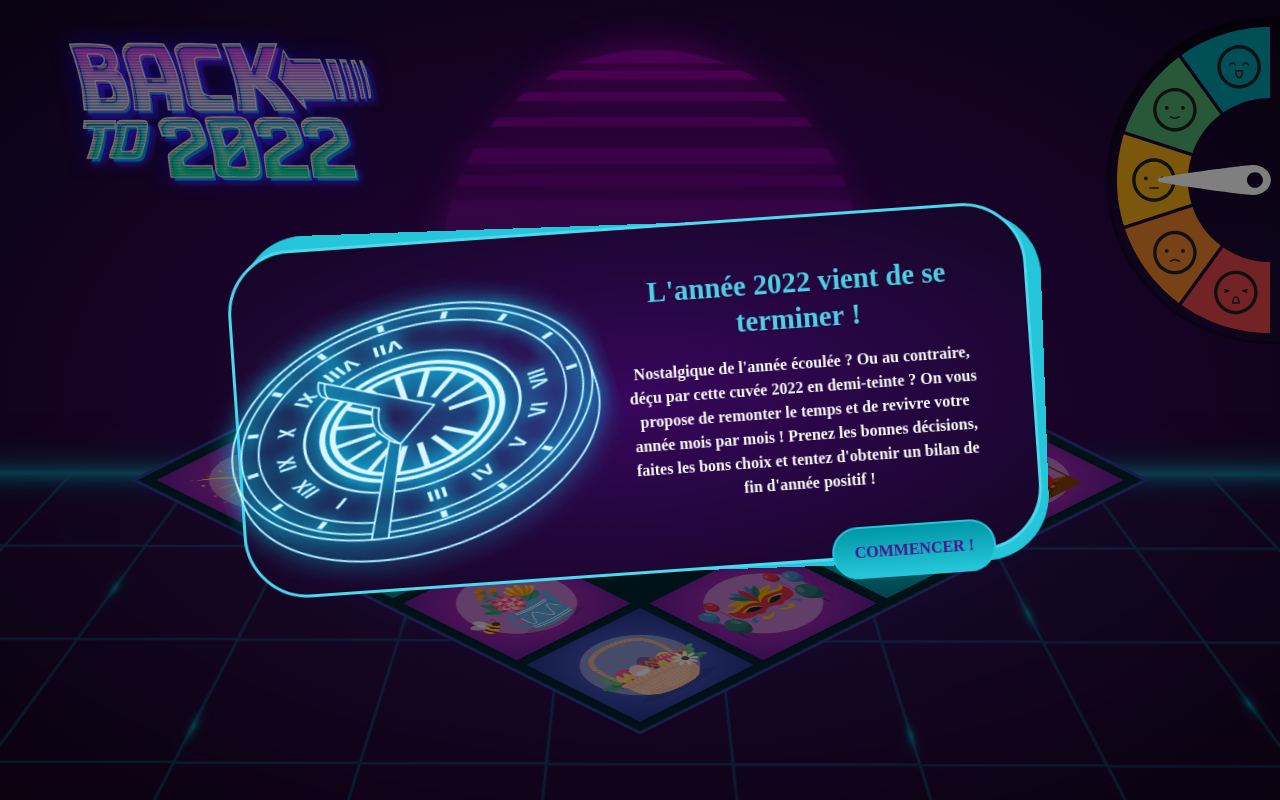
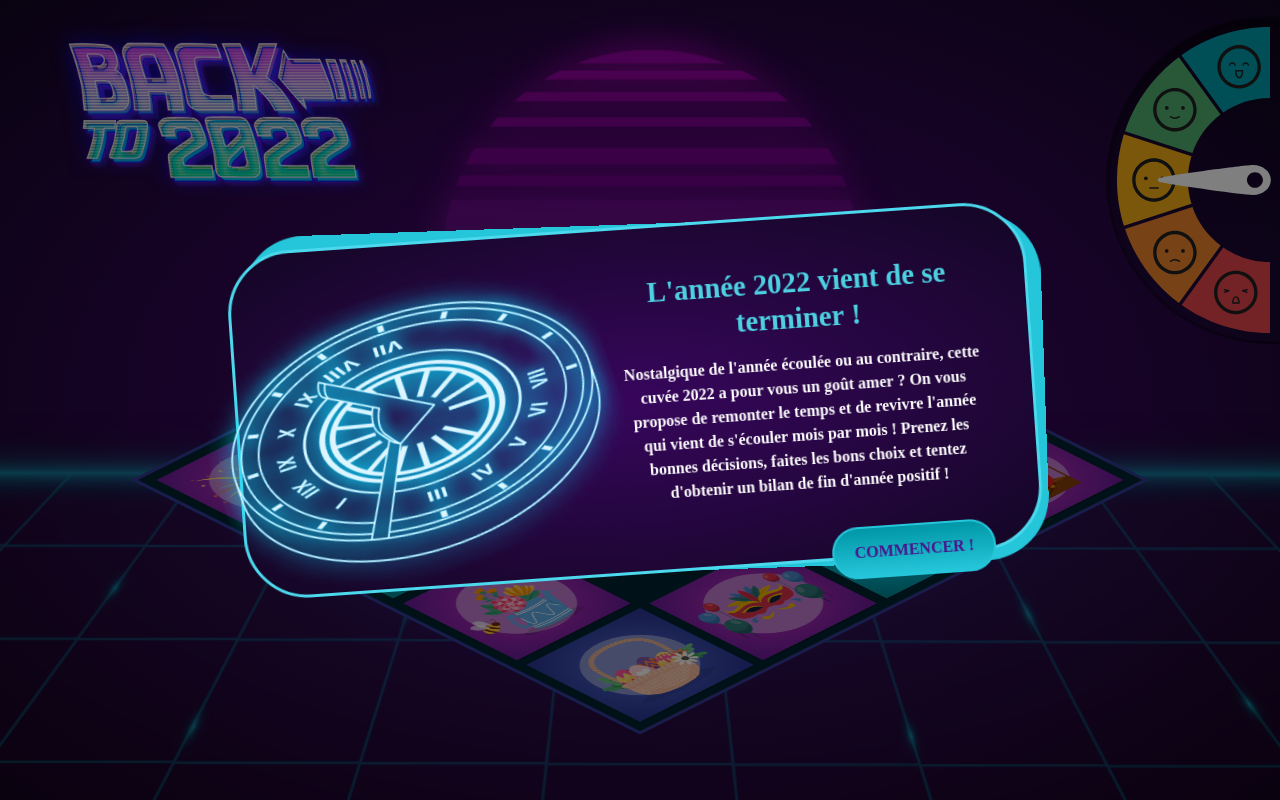
Before and after one commit to ginifizz/back-to-2022, a React (Create React App) app: page / in a window 1280 px wide. Built offline with nearby package versions, Linux system fonts and the light colour scheme; a web font is replaced by a local one.

Commit message:
fix: review

```diff
--- a/src/components/Board.tsx
+++ b/src/components/Board.tsx
@@ -40,7 +40,6 @@ const useStyles = (position: number) =>
       "@media (orientation: portrait)": {
         width: "60vh",
         height: "60vh",
-        top: "50%",
       },
     },
   }));
--- a/src/components/CaseModal.tsx
+++ b/src/components/CaseModal.tsx
@@ -61,6 +61,9 @@ const useStyles = (color: any) =>
       left: "45%",
       transform: "translateX(-50%)",
       minWidth: "80%",
+      [theme.breakpoints.down("sm")]: {
+        left: "50%",
+      },
       "&::before": {
         content: '""',
         position: "absolute",
@@ -161,6 +164,7 @@ const useStyles = (color: any) =>
       zIndex: -1,
       [theme.breakpoints.down("sm")]: {
         borderWidth: "5px",
+        left: "50%",
       },
     },
     image: {
@@ -177,7 +181,7 @@ const useStyles = (color: any) =>
         flexDirection: "row",
         "@media (orientation: portrait)": {
           flexDirection: "column",
-          width: "100%"
+          width: "100%",
         },
       },
     },
@@ -185,8 +189,8 @@ const useStyles = (color: any) =>
       textAlign: "center",
       maxWidth: "80%",
       margin: "auto",
-      padding: "20px 0px"
-    }
+      padding: "20px 0px",
+    },
   }));
 
 const emptyCase = {
--- a/src/components/ResultModal.tsx
+++ b/src/components/ResultModal.tsx
@@ -196,7 +196,7 @@ const ResultModal: React.ComponentType<Omit<DialogProps, "open">> = (props) => {
       .replace(/\s:/gi, "&nbsp;:")
       .replace(/\s\?/gi, "&nbsp;?");
 
-  const URL = "https://back-to-2022.vercel.app";
+  const URL = "https://back-to-2022.les-tilleuls.coop";
 
   return (
     <GameModal
@@ -259,10 +259,7 @@ const ResultModal: React.ComponentType<Omit<DialogProps, "open">> = (props) => {
           <Box display="flex" flexDirection="row" alignItems="center">
             <FacebookShareButton
               url={URL}
-              quote="Nostalgique de l'année écoulée ? Les-Tilleuls.coop vous propose de remonter
-            le temps et de revivre votre année mois par mois ! Prenez les
-            bonnes décisions, faites les bons choix et tentez d'obtenir un bilan
-            de fin d'année positif."
+              quote="Nostalgique de l'année écoulée ? Les-Tilleuls.coop vous propose de remonter le temps et de revivre l'année qui vient de s'écouler ! Prenez les bonnes décisions et tentez d'obtenir un bilan de fin d'année positif !"
             >
               <img
                 className={classes.shareButton}
@@ -272,10 +269,7 @@ const ResultModal: React.ComponentType<Omit<DialogProps, "open">> = (props) => {
             </FacebookShareButton>
             <TwitterShareButton
               url={URL}
-              title="Nostalgique de l'année écoulée ? @coopTilleuls vous propose de remonter
-            le temps et de revivre votre année mois par mois ! Prenez les
-            bonnes décisions, faites les bons choix et tentez d'obtenir un bilan
-            de fin d'année positif."
+              title="Nostalgique de l'année écoulée ? @coopTilleuls vous propose de remonter le temps et de revivre l'année qui vient de s'écouler ! Prenez les bonnes décisions et tentez d'obtenir un bilan de fin d'année positif !"
             >
               <img
                 className={classes.shareButton}
@@ -286,10 +280,7 @@ const ResultModal: React.ComponentType<Omit<DialogProps, "open">> = (props) => {
             <LinkedinShareButton
               url={URL}
               title="Back to 2022"
-              summary="Nostalgique de l'année écoulée ? Les-Tilleuls.coop vous propose de remonter
-            le temps et de revivre votre année mois par mois ! Prenez les
-            bonnes décisions, faites les bons choix et tentez d'obtenir un bilan
-            de fin d'année positif."
+              summary="Nostalgique de l'année écoulée ? Les-Tilleuls.coop vous propose de remonter le temps et de revivre l'année qui vient de s'écouler ! Prenez les bonnes décisions et tentez d'obtenir un bilan de fin d'année positif !"
             >
               <img
                 className={classes.shareButton}
@@ -302,10 +293,7 @@ const ResultModal: React.ComponentType<Omit<DialogProps, "open">> = (props) => {
                 className={classes.mastodonButton}
                 dangerouslySetInnerHTML={{
                   __html: `<share-on-mastodon share_title="Back to 2022"
-                   share_description="Nostalgique de l'année écoulée ? Les-Tilleuls.coop vous propose de remonter
-            le temps et de revivre votre année mois par mois ! Prenez les
-            bonnes décisions, faites les bons choix et tentez d'obtenir un bilan
-            de fin d'année positif." modal_heading="Veuillez renseigner votre instance" modal_text="Comme Mastodon possède de nombreux serveurs, nous devons savoir sur laquelle vous souhaitez envoyer votre message." share_text="Partager"
+                   share_description="Nostalgique de l'année écoulée ? Les-Tilleuls.coop vous propose de remonter le temps et de revivre l'année qui vient de s'écouler ! Prenez les bonnes décisions et tentez d'obtenir un bilan de fin d'année positif !" modal_heading="Veuillez renseigner votre instance" modal_text="Comme Mastodon possède de nombreux serveurs, nous devons savoir sur laquelle vous souhaitez envoyer votre message." share_text="Partager"
 </share-on-mastodon>`,
                 }}
               />
--- a/src/components/StartModal.tsx
+++ b/src/components/StartModal.tsx
@@ -87,14 +87,20 @@ const StartModal: React.ComponentType<StartModalProps> = ({onClose, ...props}) =
           fontWeight="fontWeightBold"
         >
           <Box pb={2}>
-            <Typography align="center" variant="h4" component="h1" color="inherit" className={classes.intro}>
+            <Typography
+              align="center"
+              variant="h4"
+              component="h1"
+              color="inherit"
+              className={classes.intro}
+            >
               L'année 2022 vient de se terminer&nbsp;!
             </Typography>
           </Box>
           <Typography align="center" variant="body1" color="textPrimary">
-            Nostalgique de l'année écoulée&nbsp;? Ou au contraire, déçu par
-            cette cuvée 2022 en demi-teinte&nbsp;? On vous propose de remonter
-            le temps et de revivre votre année mois par mois&nbsp;! Prenez les
+            Nostalgique de l'année écoulée ou au contraire, cette cuvée 2022 a
+            pour vous un goût amer&nbsp;? On vous propose de remonter le temps et de
+            revivre l'année qui vient de s'écouler mois par mois&nbsp;! Prenez les
             bonnes décisions, faites les bons choix et tentez d'obtenir un bilan
             de fin d'année positif&nbsp;!
           </Typography>
--- a/src/data/game.json
+++ b/src/data/game.json
@@ -325,7 +325,7 @@
     "answers": [
       {
         "title": "Une petite boîte en bois, un peu abîmée mais jolie, que le vendeur n’arrive plus à ouvrir.",
-        "result": "En rentrant chez vous, vous forcez un peu la serrure et découvrez une collection impressionnante de cartes Pokemon très rares : vous allez pouvoir les revendre à prix d’or !",
+        "result": "En rentrant chez vous, vous forcez un peu la serrure et découvrez une collection impressionnante de cartes Pokémon très rares : vous allez pouvoir les revendre à prix d’or !",
         "score": 10
       },
       {
@@ -436,14 +436,14 @@
     "mainText": "Pour vos tenues, vous aimez plutôt :",
     "answers": [
       {
+        "title": "L'orange fluo, c’est discret l’orange fluo.",
+        "result": "Ce week-end, c'est l'ouverture de la chasse. Vous prenant pour l'un deux, un groupe de chasseurs vous offre une 8.6 et un bout de saucisson. Vous vous prendrez peut-être la balle d'un confrère, mais au moins vous aurez l'estomac rempli.",
+        "score": 10
+      },
+      {
         "title": "Le bleu, c'est bien le bleu.",
         "result": "Aïe ! Ce week-end, c'est l'ouverture de la chasse et le bleu est sans doute trop proche de la couleur des sangliers...",
         "score": -10
-      },
-      {
-        "title": "L'orange fluo, c’est discret l’orange fluo.",
-        "result": "Ce week-end, c'est l'ouverture de la chasse. Vous prenant pour l'un deux, un groupe de chasseurs vous offre une 8.6 et un bout de saucisson. Vous vous prendrez peut-être la balle d'un confrère, mais au moins vous aurez l'estomac rempli.",
-        "score": 10
       }
     ]
   },
@@ -452,14 +452,14 @@
     "mainText": "Après un énième clic sur le bouton “Tweeter“ à l'instant où vous veniez de détecter une faute dans le message que vous rédigiez pour la troisième fois, vous décidez, excédé•e, de :",
     "answers": [
       {
+        "title": "Racheter Twitter.",
+        "result": "Vous en profitez pour y inclure toutes les fonctionnalités dont ses utilisateurs ont toujours rêvé (édition, système anti-bot, réactions en emoji...). Finalement, les gens se rendent compte que tout ce qu’ils voulaient, c’était revenir sur Facebook. Ils migrent et Twitter ferme à cause de vous.",
+        "score": -10
+      },
+      {
         "title": "Interpeller Elon Musk.",
         "result": "Le milliardaire décide de racheter Twitter pour 44 milliards de dollars. Il vire les deux tiers de ses employés, essaie d'implémenter toutes les fonctionnalités qui lui passent par la tête. Twitter ferme, Elon finit sous les ponts et toutes les instances de Mastodon voient leur nombre d'utilisateurs exploser.",
         "score": 10
-      },
-      {
-        "title": "Vous décidez de racheter Twitter.",
-        "result": "Vous en profitez pour y inclure toutes les fonctionnalités dont ses utilisateurs ont toujours rêvé (édition, système anti-bot, réactions en emoji...). Finalement, les gens se rendent compte que tout ce qu’ils voulaient, c’était revenir sur Facebook. Ils migrent et Twitter ferme à cause de vous.",
-        "score": -10
       }
     ]
   },
@@ -474,7 +474,7 @@
       },
       {
         "title": "Vous l'interpellez.",
-        "result": "Vous la remerciez sincèrement parce qu’elle balaye d’un revers de main, tous les clichés liés à la vieillesse. Eh ouais, tous les vieux ne sont pas réac, égoïstes et asexuels. Mais vous ne voyez pas le temps passer, et vous arrivez très en retard à une réunion de travail importante où votre patron n’accorde aucun crédit à votre excuse.",
+        "result": "Vous la remerciez sincèrement parce qu’elle balaye d’un revers de main tous les clichés liés à la vieillesse. Eh ouais, tous les vieux ne sont pas réac, égoïstes et asexuels. Mais vous ne voyez pas le temps passer, et vous arrivez très en retard à une réunion de travail importante où votre patron n’accorde aucun crédit à votre excuse.",
         "score": -10
       }
     ]
@@ -490,7 +490,7 @@
       },
       {
         "title": "Vous essayez le mot de passe “1234”.",
-        "result": "Incroyable, ça fonctionne, et vous retrouvez un vieux portefeuille de 10 bitcoins que vous aviez créé en 2011 et qui équivaut aujourd’hui à presque 30.000€.",
+        "result": "Incroyable, ça fonctionne, et vous retrouvez un vieux portefeuille de 10 bitcoins que vous aviez créé en 2011 et qui équivaut aujourd’hui à presque 200.000€.",
         "score": 10
       }
     ]
@@ -521,7 +521,7 @@
         "score": 10
       },
       {
-        "title": "Vous lui envoyez un montage de Nabila tenant avec le texte “Allo? C’est ton anniversaire et t’as pas de shampoing?",
+        "title": "Vous lui envoyez un montage de Nabila avec le texte “Allo? C’est ton anniversaire et t’as pas de shampoing?",
         "result": "Votre ami pense que vous vous moquez de son début de calvitie et le prend extrêmement mal, vous ramez pendant des mois pour qu’il vous pardonne.",
         "score": -10
       }
```
